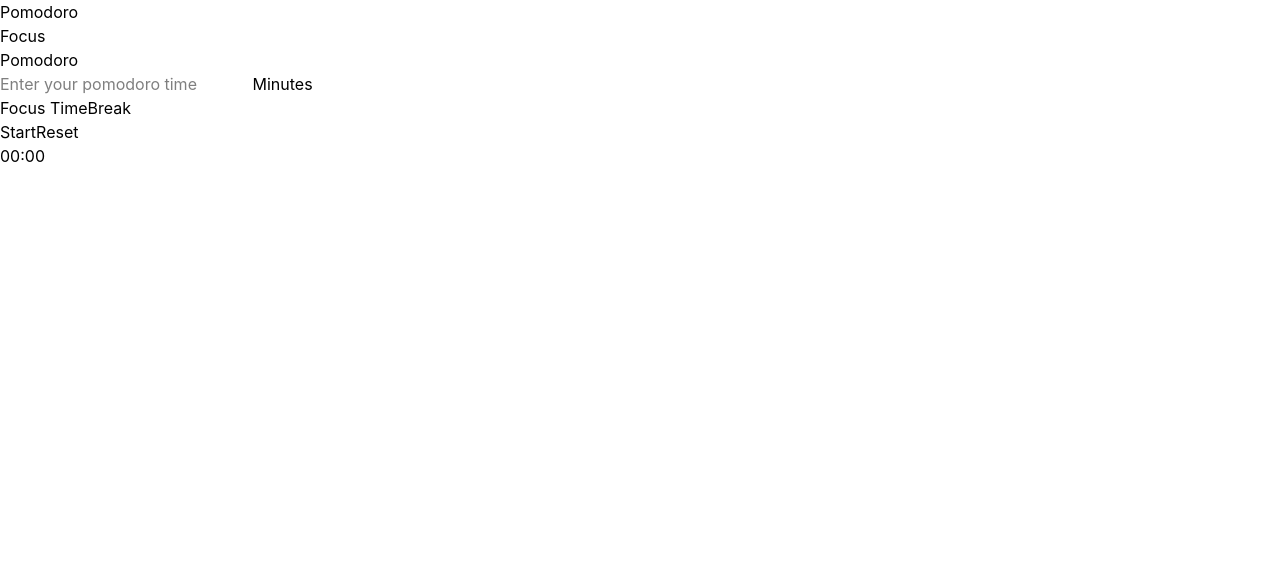
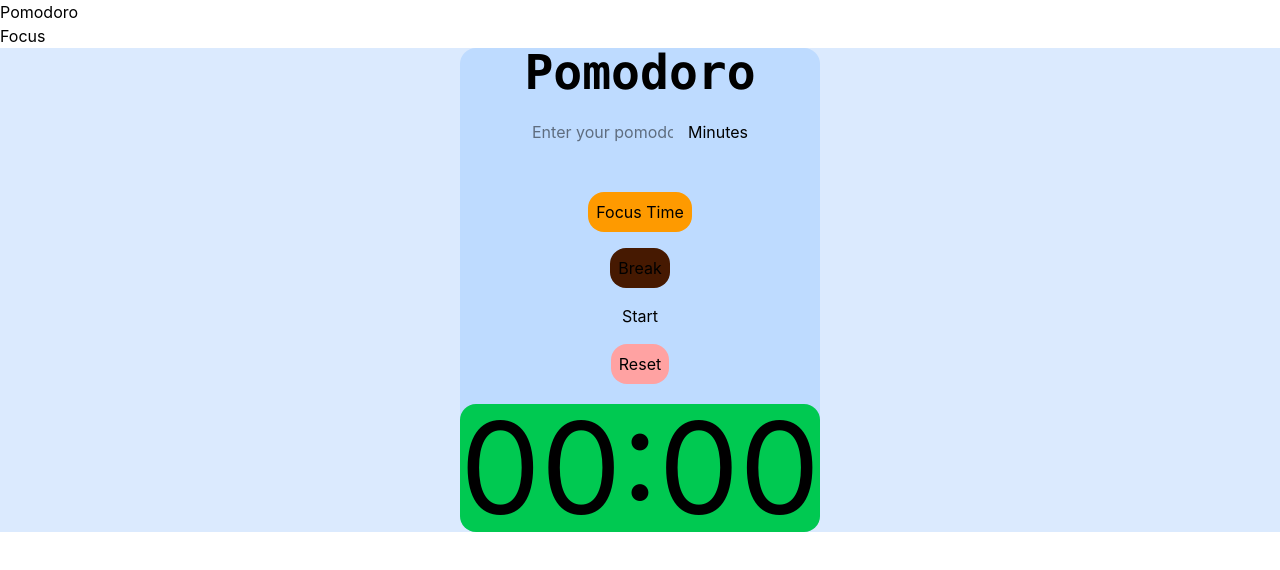
Before and after one commit to alejandroc0de/React, a React (Vite) app in the folder flight-pomodoro/: page / in a window 1280 px wide. Shown: the top 570 px of the page. Built offline with nearby package versions, Linux system fonts and the light colour scheme.

Commit message:
Working on styling

```diff
--- a/flight-pomodoro/src/Pomodoro.jsx
+++ b/flight-pomodoro/src/Pomodoro.jsx
@@ -85,20 +85,31 @@ function Pomodoro(){
 
 
     return(
-        <div className= {pomodoroStatus==="Focus"? "bg-blue-400": pomodoroStatus ==="Break"? "bg-yellow-300": "bg-white"}>
-            <h1>Pomodoro</h1>
-            <input onChange={handleTimeInput} value={timeLeft} placeholder="Enter your pomodoro time" type="number" name="" id="" />
-            <label htmlFor=""> Minutes</label>
-            <br />
-            <button onClick={handleOnFocusTime}>Focus Time</button>
-            <button onClick={handleOnBreakTime}>Break </button>
-            <br />
-            <button onClick={handleStart}>{isRunning ? "Pause": secondsLeft>0 ? "Resume": "Start"}</button>
-            <button onClick={handleReset}>Reset</button>
-            <div>{formatTime()}</div>
+        <div className="flex flex-col items-center bg-blue-100">
+            <div className=  {pomodoroStatus==="Focus"? "bg-blue-400": pomodoroStatus ==="Break"? "bg-yellow-300": "bg-blue-200 rounded-2xl"}>
+                <h1 className="text-5xl text-center font-bold font-mono">Pomodoro</h1>
+                <div className="p-6 flex items-center justify-center ">
+                    <input className="w-1/2" onChange={handleTimeInput} value={timeLeft} placeholder="Enter your pomodoro time" type="number" name="" id="" />
+                    <label htmlFor=""> Minutes</label>
+                </div>
+
+                <br />
+                <div className="flex flex-col items-center justify-center gap-4 ">
+                    <button className="bg-amber-500 rounded-2xl p-2 hover:scale-110" onClick={handleOnFocusTime}>Focus Time</button>
+                    <button className="bg-amber-950 rounded-2xl p-2 hover:scale-110" onClick={handleOnBreakTime}>Break </button>
+                    <button className="hover:scale-110" onClick={handleStart}>{isRunning ? "Pause": secondsLeft>0 ? "Resume": "Start"}</button>
+                    <button className="bg-red-300 hover:bg-red-500 hover:scale-110 transition-colors duration-150 rounded-2xl p-2" onClick={handleReset}>Reset</button>
+                </div>
+                <div className="text-center text-9xl bg-green-500 mt-5 rounded-2xl" >{formatTime()}</div>
+            </div>
         </div>
     )
 }
 
 
 export default Pomodoro
+
+
+// TODO :
+// BASIC GUI
+// FOCUS FLIGTH
```
